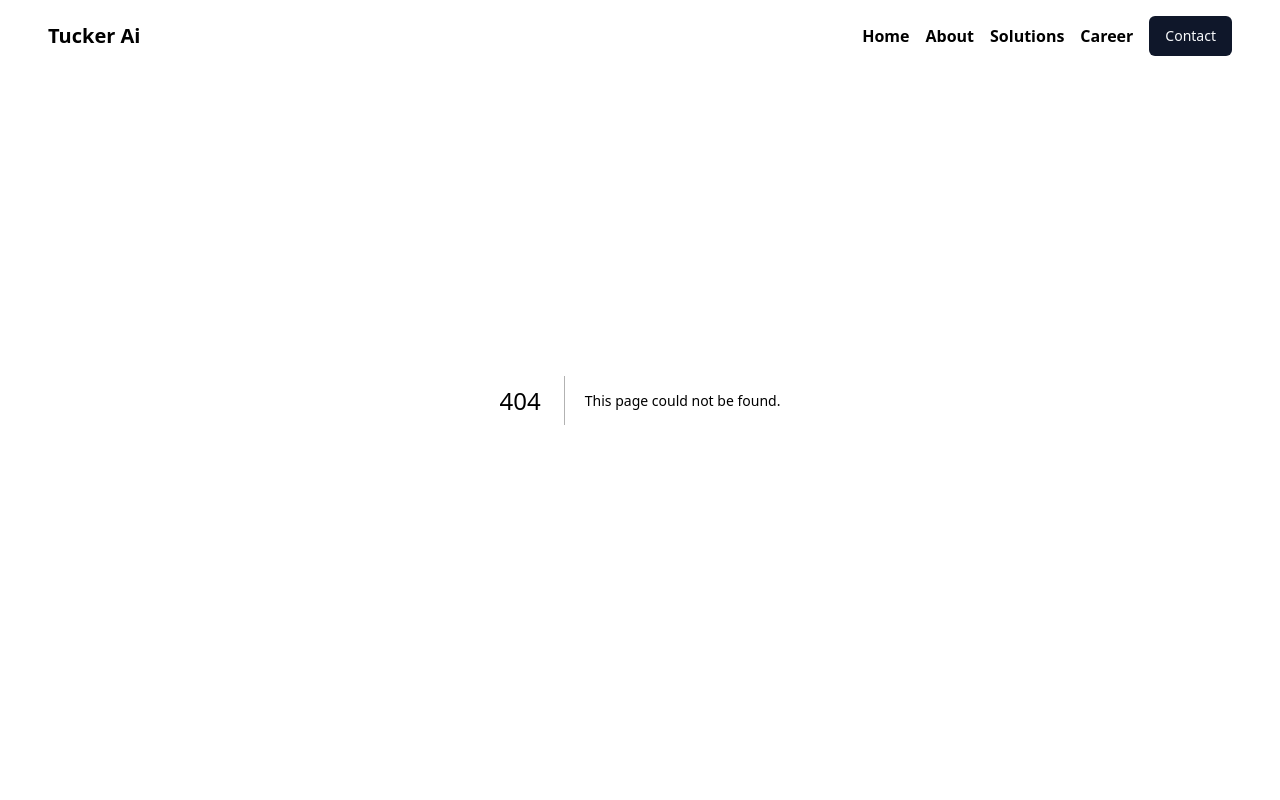
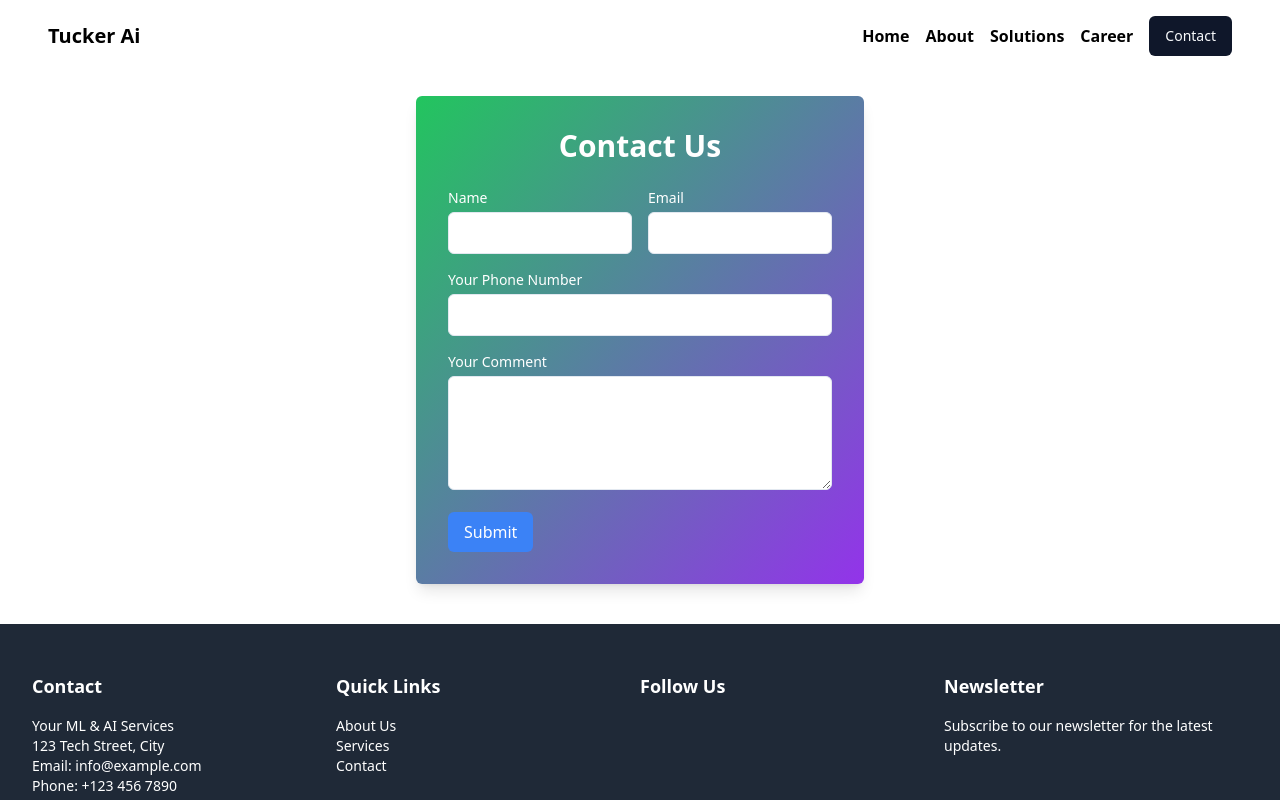
Before and after one commit to mukuRepo/TuckerAi, a Next.js app: page /contact in a window 1280 px wide. Before the commit this address had no page. Shown: the top 800 px of the page. Built offline with nearby package versions, Linux system fonts and the light colour scheme.

Commit message:
contact page

```diff
--- a/components/Footer/Fotter.tsx
+++ b/components/Footer/Fotter.tsx
@@ -2,7 +2,7 @@ import Link from "next/link";
 
 const Footer: React.FC = () => {
   return (
-    <footer className="hidden py-12 text-white bg-gray-800 md:block">
+    <footer className="py-12 text-white bg-gray-800 ">
       <div className="container flex justify-between mx-auto">
         <div className="w-1/4">
           <h3 className="mb-4 text-lg font-semibold">Contact</h3>
@@ -56,7 +56,7 @@ const Footer: React.FC = () => {
             </a>
           </div>
         </div>
-        <div className="w-1/4">
+        <div className="hidden w-1/4 md:block">
           <h3 className="mb-4 text-lg font-semibold">Newsletter</h3>
           <p className="text-sm">
             Subscribe to our newsletter for the latest updates.
--- a/components/Navbar/Navbar.tsx
+++ b/components/Navbar/Navbar.tsx
@@ -38,7 +38,9 @@ const Navbar: React.FC = () => {
           <Link href="/career">
           <p className='hover:underline'>Career</p>
           </Link>
+          <Link href={"/contact"}>
           <Button className='hover:bg-blue-500'>Contact</Button>
+          </Link>
           </div>
         <div className='block sm:hidden'>
       <DropdownMenu>
@@ -75,7 +77,9 @@ const Navbar: React.FC = () => {
         </DropdownMenuGroup>
         <DropdownMenuSeparator />
         <div className='flex justify-center w-full mt-2'>
-        <Button className='hover:bg-blue-500'>Contact Us</Button>
+        <Link href={"/contact"}>
+          <Button className='hover:bg-blue-500'>Contact Us</Button>
+          </Link>
         </div>
       </DropdownMenuContent>
     </DropdownMenu>
--- a/package.json
+++ b/package.json
@@ -26,6 +26,7 @@
     "lucide-react": "^0.216.0",
     "navigation-menu": "^1.0.0",
     "next": "13.4.2",
+    "nodemailer": "^6.9.7",
     "postcss": "8.4.23",
     "react": "18.2.0",
     "react-dom": "18.2.0",
--- /dev/null
+++ b/pages/contact/index.tsx
@@ -0,0 +1,89 @@
+// pages/contact.tsx
+
+import ParticleComponent from '@/components/ParticleComponent';
+import React from 'react';
+
+const ContactPage: React.FC = () => {
+  const handleSubmit = (e: React.FormEvent<HTMLFormElement>) => {
+    e.preventDefault();
+    // Handle form submission logic here
+  };
+
+  return (
+    <div className='bg-transparent bg-white'>
+    <ParticleComponent />
+     <div className="flex flex-col items-center justify-center gap-5 p-10 bg-transparent h-max ">
+
+        <div className='text-3xl font-bold text-white'>
+        Drop Your Message
+        </div>
+      <div className="w-full max-w-md p-8 text-white rounded-md shadow-lg bg-gradient-to-br from-green-500 to-purple-600">
+        <div className="mb-6 text-3xl font-semibold text-center text-white">Contact Us</div>
+        <form onSubmit={handleSubmit} className="space-y-4">
+          <div className="grid grid-cols-1 gap-4 md:grid-cols-2">
+            <div>
+              <label htmlFor="name" className="block text-sm font-medium text-white">
+                Name
+              </label>
+              <input
+                type="text"
+                id="name"
+                name="name"
+                className="w-full p-2 mt-1 text-black border rounded-md focus:outline-none focus:ring focus:border-blue-300"
+                required
+              />
+            </div>
+            <div>
+              <label htmlFor="email" className="block text-sm font-medium text-white">
+                Email
+              </label>
+              <input
+                type="email"
+                id="email"
+                name="email"
+                className="w-full p-2 mt-1 text-black border rounded-md focus:outline-none focus:ring focus:border-blue-300"
+                required
+              />
+            </div>
+          </div>
+          <div>
+            <label htmlFor="phone" className="block text-sm font-medium text-white">
+              Your Phone Number
+            </label>
+            <input
+              type="tel"
+              id="phone"
+              name="phone"
+              className="w-full p-2 mt-1 text-black border rounded-md focus:outline-none focus:ring focus:border-blue-300"
+              required
+            />
+          </div>
+          <div>
+            <label htmlFor="comment" className="block text-sm font-medium text-white">
+              Your Comment
+            </label>
+            <textarea
+              id="comment"
+              name="comment"
+              rows={4}
+              className="w-full p-2 mt-1 text-black border rounded-md focus:outline-none focus:ring focus:border-blue-300"
+              required
+            />
+          </div>
+          <div>
+            <button
+              type="submit"
+              className="px-4 py-2 text-white bg-blue-500 rounded-md hover:bg-blue-600 focus:outline-none focus:ring focus:border-blue-300"
+            >
+              Submit
+            </button>
+          </div>
+        </form>
+      </div>
+    </div>
+    </div>
+
+  );
+};
+
+export default ContactPage;
```
Also changed, not shown: 1 other file (tests, documents, lock files or other folders).
